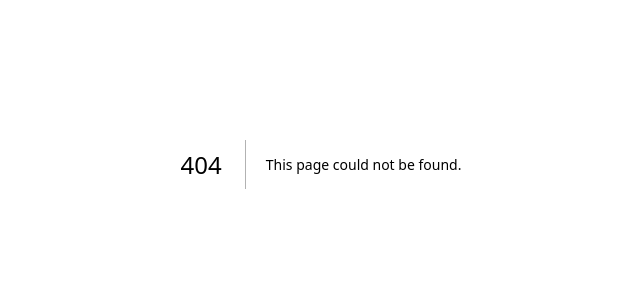
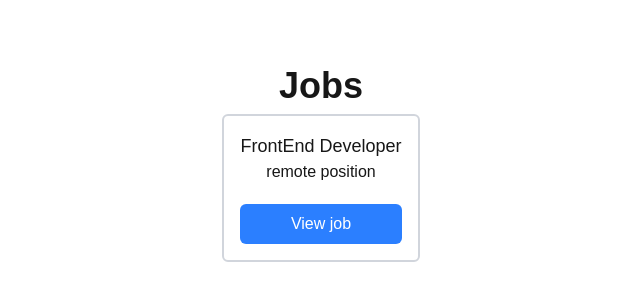
Before and after one commit to zaidabuazezi/job-board, a Next.js app: page /jobs in a window 1280 px wide. Before the commit this address had no page. Shown: the part 236-536 px from the top of the page, without its empty margins (319-959 px from the left). Built offline with nearby package versions, Linux system fonts and the light colour scheme.

Commit message:
Day:3 Core Routes For Jobs

```diff
--- /dev/null
+++ b/app/jobs/[id]/page.tsx
@@ -0,0 +1,16 @@
+
+
+function JobDetailsPage() {
+    return (
+        <div className="flex flex-col gap-2 items-center justify-center h-screen">
+            <h1 className="text-4xl font-bold">Job Details</h1>
+            <div className="border-2 border-gray-300 rounded-md p-4 text-center ">
+            <p className="text-lg">FrontEnd Developer</p>
+            <p>remote position</p>
+            <p>we are looking for a FrontEnd Developer with 3 years of experience</p>
+            </div>
+        </div>
+    )
+}
+
+export default JobDetailsPage;
--- /dev/null
+++ b/app/jobs/page.tsx
@@ -0,0 +1,18 @@
+import Link from "next/link";
+
+function JobsPage() {
+
+   return (
+    <div className="flex flex-col gap-2 items-center justify-center h-screen">
+        <h1 className="text-4xl font-bold">Jobs</h1>
+        <div className="border-2 border-gray-300 rounded-md p-4 text-center ">
+        <p className="text-lg">FrontEnd Developer</p>
+        <p>remote position</p>
+        <Link className="bg-blue-500 text-white px-4 py-2 rounded-md hover:bg-blue-600 block mt-5" href="/jobs/1">View job</Link>
+        </div>
+    </div>
+   )
+
+}
+
+export default JobsPage;
--- a/app/page.tsx
+++ b/app/page.tsx
@@ -1,10 +1,13 @@
 import Image from "next/image";
+import Link from "next/link";
+
 
 export default function Home() {
   return (
     <div className="flex flex-col gap-2 items-center justify-center m-auto">
-         <h1>Hello World</h1>
-         <p>Welcome my World</p>
-    </div>
+     <h1 className="text-4xl font-bold">Job Board</h1>
+     <p className="text-lg">Welcome To Production App</p>
+     <Link  className="bg-blue-500 text-white px-4 py-2 rounded-md hover:bg-blue-600" href="/jobs">Browse Jobs</Link>
+     </div>
   );
 }
```
